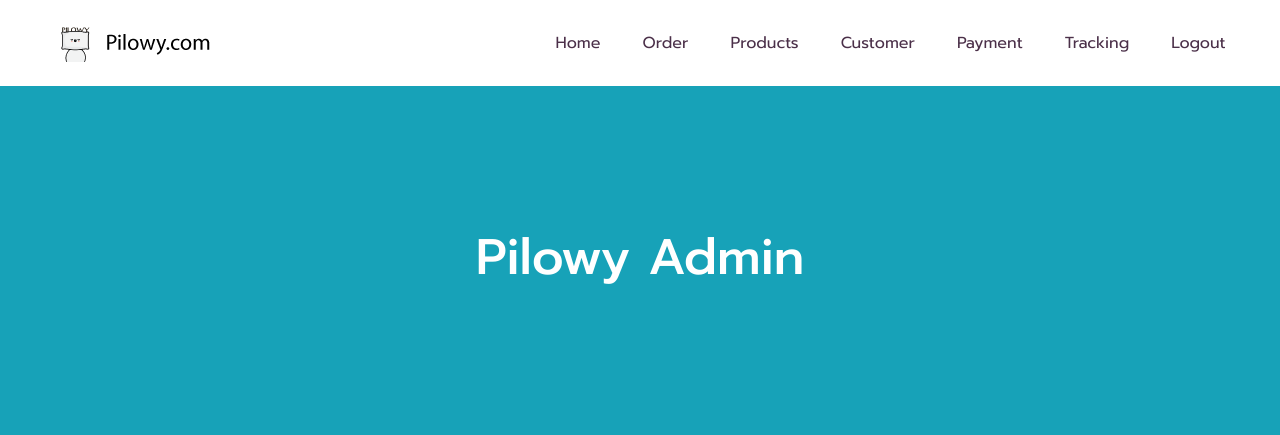
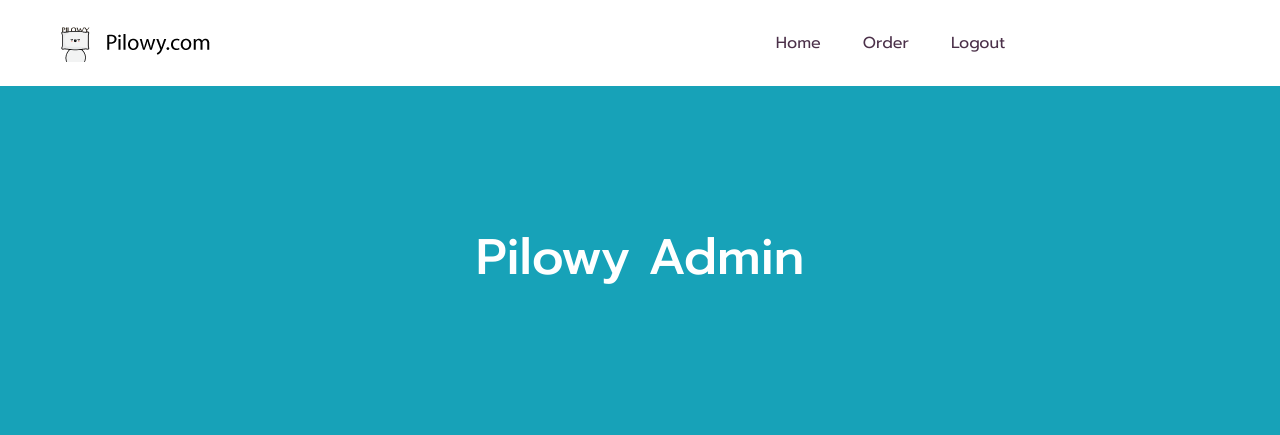
Before and after one commit to worawuthjp/pilowy, a PHP site: page /admin.php in a window 1280 px wide. Shown: the top 435 px of the page. Run offline with PHP 8.4, Linux system fonts and the light colour scheme; the visitor is signed in with stand-in values (Sample User, id 1).

Commit message:
admin update

```diff
--- a/admin.php
+++ b/admin.php
@@ -37,28 +37,7 @@ if (!(isset($_SESSION['admin']))) {
                                 <li class="nav-item">
                                     <a class="nav-link" href="./order.php">Order</a>
                                 </li>
-                                <li class="nav-item">
-                                    <a class="nav-link" href="#">
-                                        Products
-                                    </a>
 
-                                </li>
-                                <li class="nav-item">
-                                    <a class="nav-link" href="#">
-                                        customer
-                                    </a>
-
-                                </li>
-                                <li class="nav-item">
-                                    <a class="nav-link" href="#">
-                                        Payment
-                                    </a>
-
-                                </li>
-                                <li class="nav-item">
-                                    <a class="nav-link" href="#">
-                                        tracking
-                                    </a>
 
                                 </li>
                                 <li class="nav-item">
@@ -106,10 +85,7 @@ if (!(isset($_SESSION['admin']))) {
                             <div class="footer_menu_item">
                                 <a href="admin.php">Home</a>
                                 <a href="order.php">Order</a>
-                                <a href="#">Product</a>
-                                <a href="#">Customer</a>
-                                <a href="#">Payment</a>
-                                <a href="#">Tracking</a>
+                                >
                                 <!-- <a href="#">Pages</a>
                             <a href="blog.html">Blog</a>
                             <a href="contact.html">Contact</a> -->
```
Also changed, not shown: order.php (+3 -29 lines).
